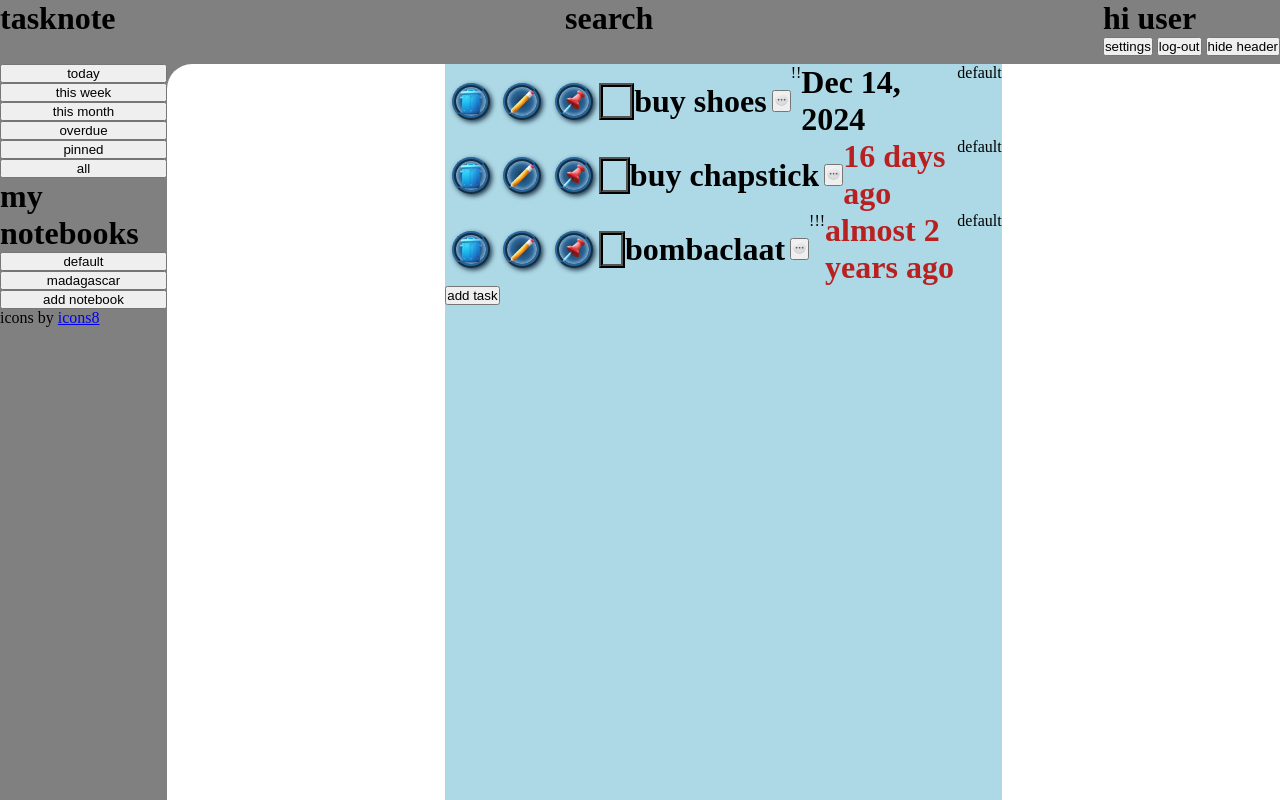
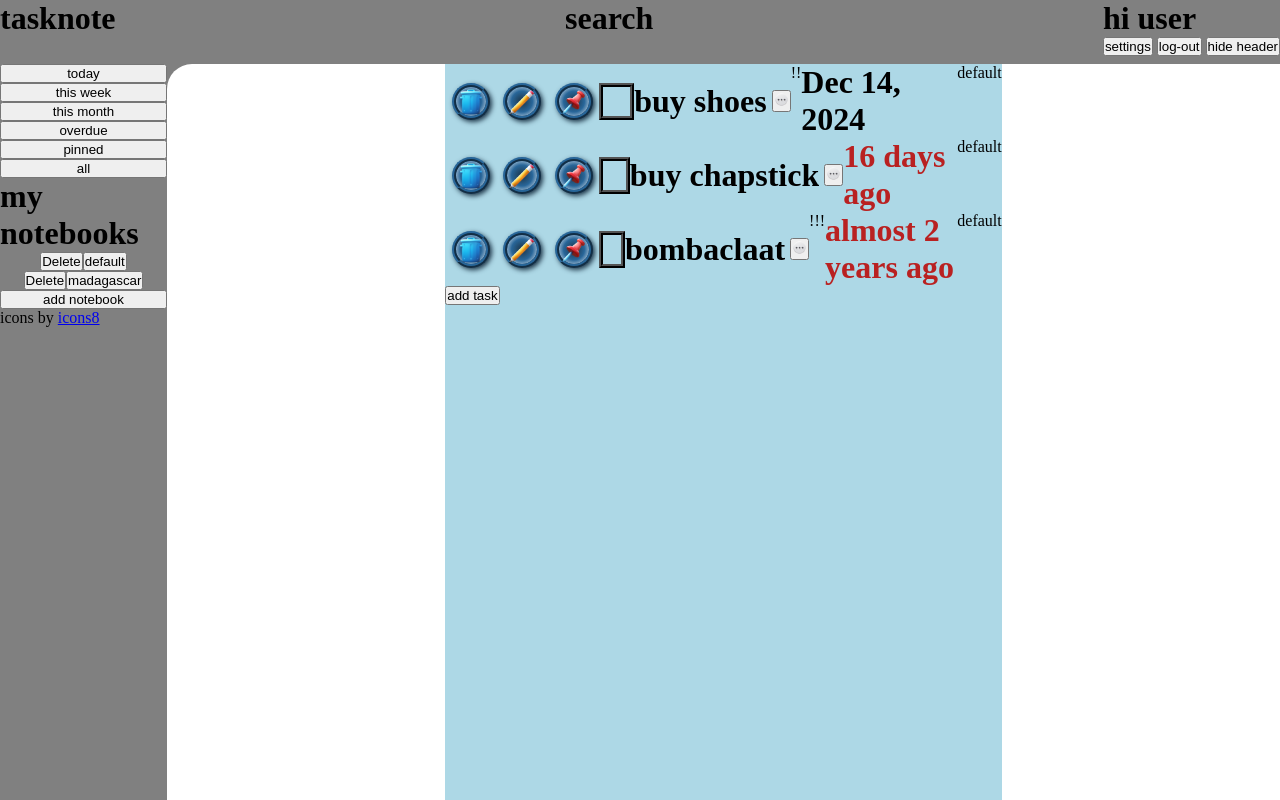
Before and after one commit to tmntee/odin-todo, a website built with webpack: page src/template.html in a window 1280 px wide. Built offline with nearby package versions, Linux system fonts and the light colour scheme.

Commit message:
Add delete button next to notebook button to delete notebooks and tasks

```diff
--- a/src/notebookManager.js
+++ b/src/notebookManager.js
@@ -7,6 +7,10 @@ class NotebookManager {
 
     static addNotebook(notebook) {
         this.#notebookList.push(notebook);
+    }
+
+    static removeNotebook(index) {
+        this.#notebookList.splice(index, 1);
     }
 
     // you also need to create a add and edit notebook form/modal
--- a/src/notebookNavDisplay.js
+++ b/src/notebookNavDisplay.js
@@ -14,8 +14,30 @@ class NotebookNavDisplay {
         let notebookOpts = NotebookManager.getNotebooks();
 
         notebookOpts.forEach((nb) => {
-            let tempOpt = this.#createNotebookButton(nb);
-            this.#notebookDiv.appendChild(tempOpt);
+            let notebookOptRow = document.createElement("div");
+            notebookOptRow.classList.add("notebook-row");
+
+            let notebookBtn = document.createElement("button");
+            notebookBtn.textContent = nb.title;
+            notebookBtn.value = NotebookManager.getNotebooks().findIndex((notebook) => { return notebook === nb });
+
+            notebookBtn.addEventListener('click', () => {
+                NotebookManager.passNotebookToListDisplay(nb);
+            })
+
+            let deleteNbBtn = document.createElement("button");
+            deleteNbBtn.textContent = "Delete";
+            deleteNbBtn.addEventListener("click", () => {
+                if (confirm('Are you sure? You will delete all of the tasks in this notebook.')) {
+                    this.#notebookDiv.removeChild(notebookOptRow);
+                    NotebookManager.removeNotebook(notebookBtn.value);
+                }
+            });
+
+            notebookOptRow.appendChild(deleteNbBtn);
+            notebookOptRow.appendChild(notebookBtn);
+
+            this.#notebookDiv.appendChild(notebookOptRow);
         })
 
         let addNotebookBtn = document.createElement('button');
@@ -28,18 +50,6 @@ class NotebookNavDisplay {
         })
 
         this.#notebookDiv.appendChild(addNotebookBtn);
-    }
-
-    static #createNotebookButton(notebook) {
-        let notebookBtn = document.createElement("button");
-        notebookBtn.textContent = notebook.title;
-        notebookBtn.value = NotebookManager.getNotebooks().findIndex((nb) => { return nb === notebook });
-
-        notebookBtn.addEventListener('click', () => {
-            NotebookManager.passNotebookToListDisplay(notebook);
-        })
-
-        return notebookBtn;
     }
 
     static #newNotebookField() {
--- a/src/style.css
+++ b/src/style.css
@@ -36,6 +36,11 @@ div.nav {
 div.task-nav, div.notebooks {
     display: flex;
     flex-direction: column;
+}
+
+div.notebook-row {
+    display: flex;
+    align-self: center;
 }
 
 div.task-wrapper {
```
